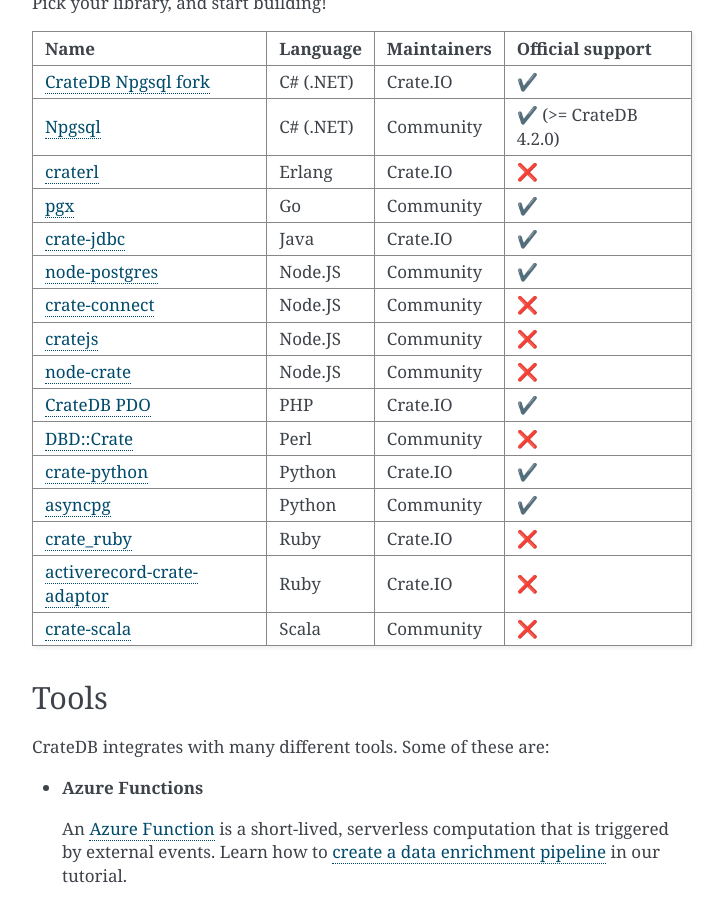
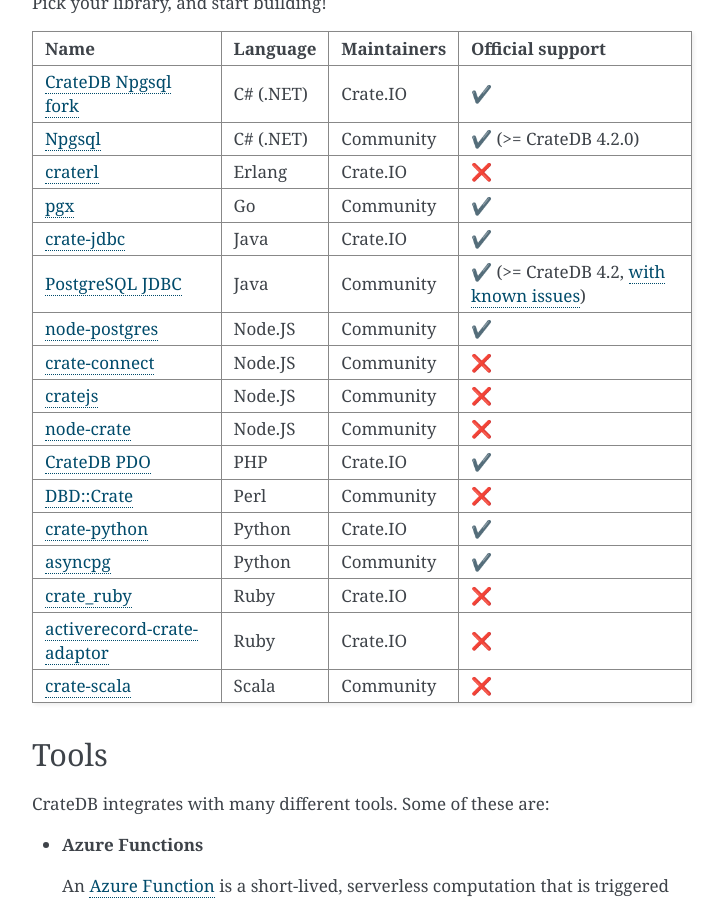
Before and after one commit to crate/crate-clients-tools, a Sphinx documentation site: the page built from docs/index.rst, in a window 1280 px wide and 900 px high, scrolled down 782 px. Shown: the whole window, without its empty margins (388-1112 px from the left). Built offline with Sphinx 7.4.7, drawn with Linux system fonts in a browser that asks for light colours.

Commit message:
Add PostgreSQL JDBC to clients overview

```diff
--- a/docs/index.rst
+++ b/docs/index.rst
@@ -69,6 +69,10 @@
       - Java
       - Crate.IO
       - ✔️
+    * - `PostgreSQL JDBC`_
+      - Java
+      - Community
+      - ✔️  (>= CrateDB 4.2, `with known issues`_)
     * - `node-postgres`_
       - Node.JS
       - Community
@@ -173,15 +177,15 @@
 .. _Azure Function: https://azure.microsoft.com/en-in/services/functions/
 .. _building data stream pipelines: https://crate.io/docs/crate/clients-tools/en/latest/tools/streamsets.html
 .. _client compatibility notes: https://crate.io/docs/crate/reference/en/latest/interfaces/postgres.html#client-compatibility
+.. _crate-connect: https://www.npmjs.com/package/crate-connect
 .. _CrateDB Npgsql fork: https://crate.io/docs/clients/npgsql/en/latest/
 .. _CrateDB PDO: https://crate.io/docs/clients/pdo/en/latest/
-.. _crate-connect: https://www.npmjs.com/package/crate-connect
 .. _crate-jdbc: https://crate.io/docs/clients/jdbc/en/latest/
+.. _cratejs: https://www.npmjs.com/package/cratejs
 .. _crate-python: https://crate.io/docs/clients/python/en/latest/
+.. _craterl: https://github.com/crate/craterl
+.. _crate_ruby: https://rubygems.org/gems/crate_ruby
 .. _crate-scala: https://github.com/alexanderjarvis/crate-scala
-.. _crate_ruby: https://rubygems.org/gems/crate_ruby
-.. _cratejs: https://www.npmjs.com/package/cratejs
-.. _craterl: https://github.com/crate/craterl
 .. _create a data enrichment pipeline: https://crate.io/docs/crate/howtos/en/latest/integrations/azure-functions.html
 .. _create a Machine Learning pipeline: https://crate.io/docs/crate/howtos/en/latest/integrations/r.html
 .. _DBAL: https://crate.io/docs/clients/dbal/en/latest/
@@ -202,6 +206,7 @@
 .. _Pentaho: http://www.pentaho.com
 .. _Petaho Kettle: https://github.com/pentaho/pentaho-kettle
 .. _pgx: https://github.com/jackc/pgx
+.. _PostgreSQL JDBC: https://jdbc.postgresql.org/
 .. _PostgreSQL wire protocol: https://crate.io/docs/crate/reference/en/latest/interfaces/postgres.html
 .. _R: https://www.r-project.org
 .. _schema: https://crate.io/docs/crate/reference/en/latest/general/ddl/create-table.html#schemas
@@ -210,3 +215,4 @@
 .. _SQLPad: https://rickbergfalk.github.io/sqlpad/
 .. _StreamSets: https://streamsets.com/opensource
 .. _superuser: https://crate.io/docs/crate/reference/en/latest/admin/user-management.html#introduction
+.. _with known issues: https://github.com/crate/crate/issues?q=is%3Aopen+is%3Aissue+label%3A%22driver%3A+PostgreSQL+JDBC%22
```
